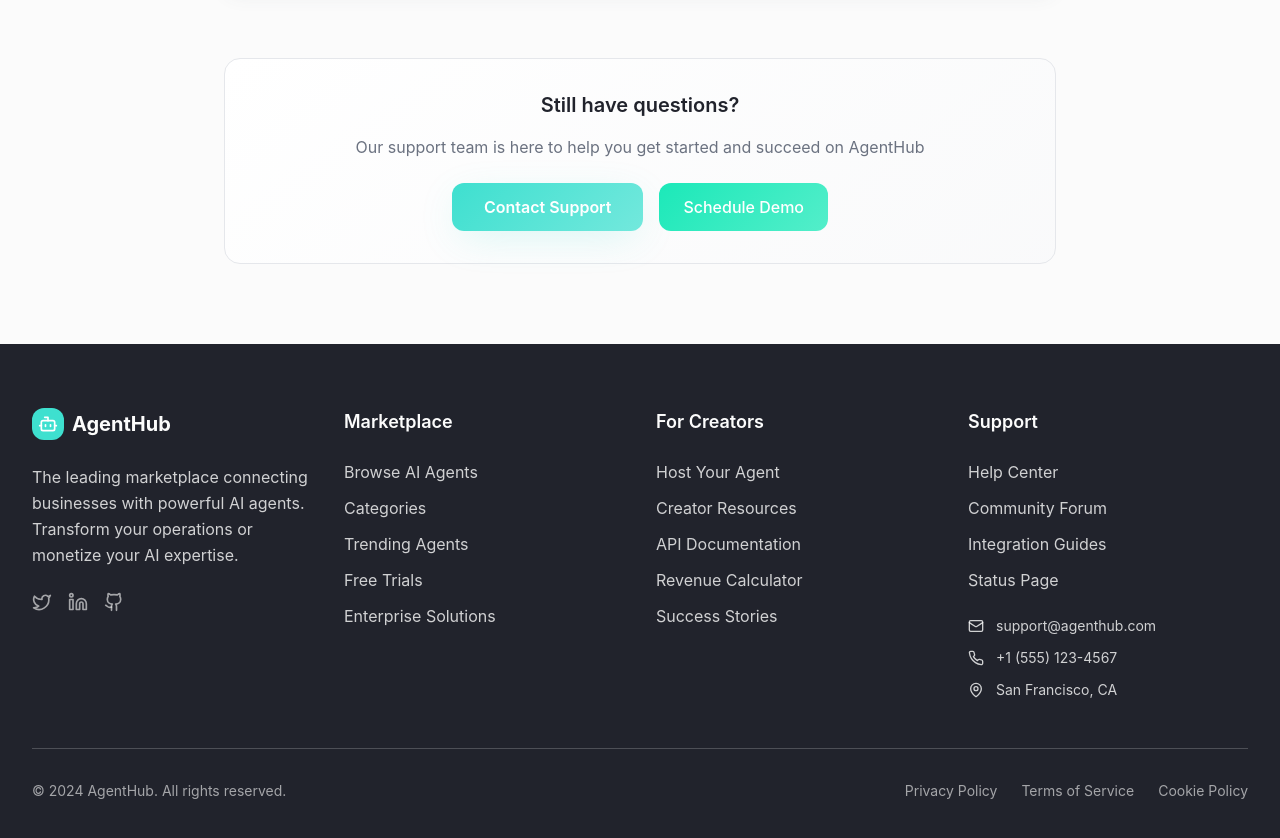
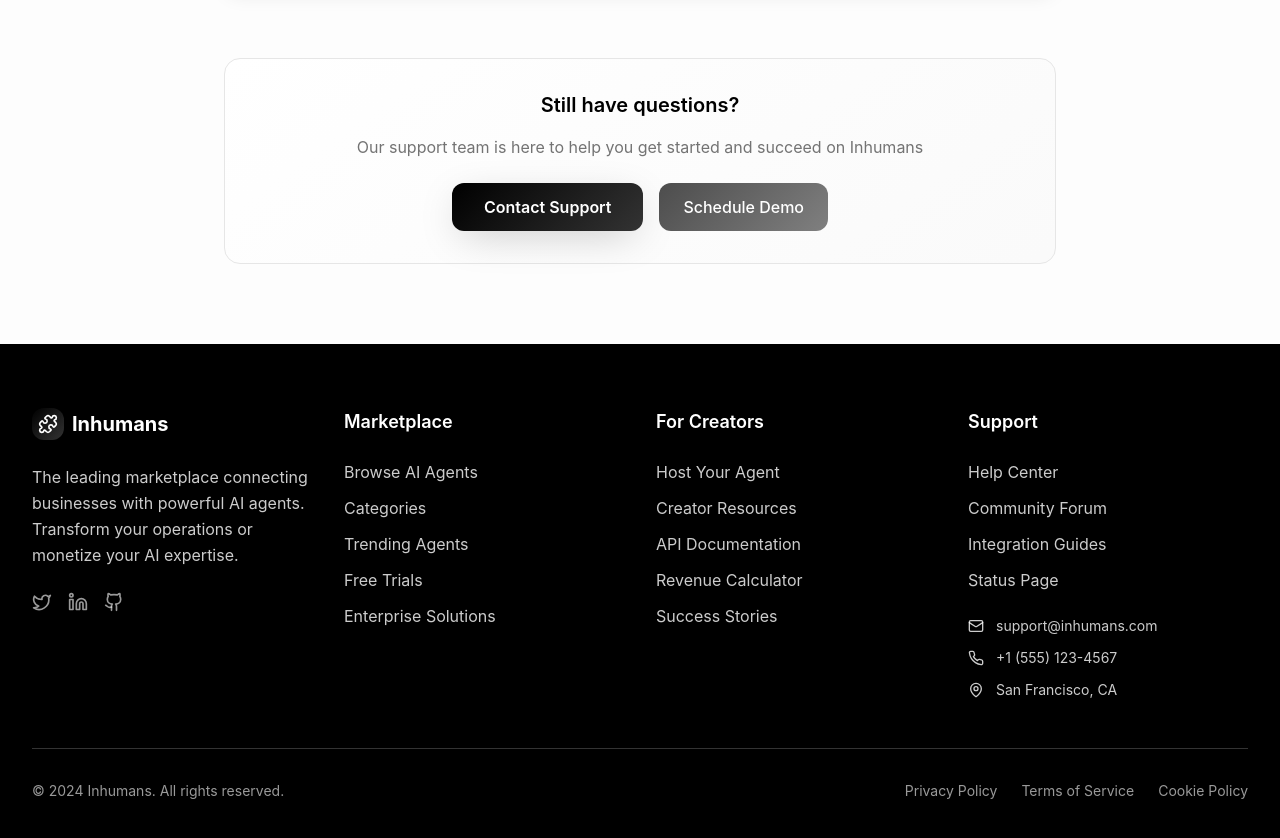
Before and after one commit to inhumans-I0/inhumans2, a React (Vite) app: page / in a window 1280 px wide. Shown: the part 6260-7098 px from the top of the page. Built offline with nearby package versions, Linux system fonts and the light colour scheme; the HTML template or start-up script is replaced by a standard one.

Commit message:
Revert color theme and rename

```diff
--- a/src/components/FAQ.tsx
+++ b/src/components/FAQ.tsx
@@ -30,7 +30,7 @@ const hosterFAQs = [
     answer: "Earnings vary based on agent quality, pricing, and market demand. Top creators earn $10K-$50K+ monthly. We provide detailed analytics and optimization tips to maximize your revenue potential."
   },
   {
-    question: "What percentage does AgentHub take?",
+    question: "What percentage does Inhumans take?",
     answer: "We take a 20% platform fee on all sales, which covers hosting, payment processing, marketing, customer support, and platform maintenance. You keep 80% of every sale."
   },
   {
@@ -65,7 +65,7 @@ const FAQ = () => {
             Frequently Asked <span className="text-gradient-primary">Questions</span>
           </h2>
           <p className="text-xl text-muted-foreground">
-            Get answers to common questions about using and hosting on AgentHub
+            Get answers to common questions about using and hosting on Inhumans
           </p>
         </div>
 
@@ -130,7 +130,7 @@ const FAQ = () => {
         <div className="mt-16 text-center p-8 bg-gradient-card rounded-2xl border border-border">
           <h3 className="text-xl font-semibold mb-4">Still have questions?</h3>
           <p className="text-muted-foreground mb-6">
-            Our support team is here to help you get started and succeed on AgentHub
+            Our support team is here to help you get started and succeed on Inhumans
           </p>
           <div className="flex flex-col sm:flex-row gap-4 justify-center">
             <button className="cta-primary">
--- a/src/components/Footer.tsx
+++ b/src/components/Footer.tsx
@@ -1,4 +1,4 @@
-import { Bot, Twitter, Linkedin, Github, Mail, Phone, MapPin } from "lucide-react";
+import { Puzzle, Twitter, Linkedin, Github, Mail, Phone, MapPin } from "lucide-react";
 
 const Footer = () => {
   return (
@@ -8,10 +8,10 @@ const Footer = () => {
           {/* Brand & Description */}
           <div className="md:col-span-1">
             <div className="flex items-center space-x-2 mb-6">
-              <div className="flex items-center justify-center w-8 h-8 bg-primary rounded-lg">
-                <Bot className="w-5 h-5 text-primary-foreground" />
+              <div className="flex items-center justify-center w-8 h-8 bg-gradient-primary rounded-lg">
+                <Puzzle className="w-5 h-5 text-primary-foreground" />
               </div>
-              <span className="text-xl font-bold">AgentHub</span>
+              <span className="text-xl font-bold">Inhumans</span>
             </div>
             <p className="text-background/80 leading-relaxed mb-6">
               The leading marketplace connecting businesses with powerful AI agents.
@@ -123,7 +123,7 @@ const Footer = () => {
             <div className="space-y-3">
               <div className="flex items-center gap-3 text-background/80">
                 <Mail className="w-4 h-4" />
-                <span className="text-sm">support@agenthub.com</span>
+                <span className="text-sm">support@inhumans.com</span>
               </div>
               <div className="flex items-center gap-3 text-background/80">
                 <Phone className="w-4 h-4" />
@@ -141,7 +141,7 @@ const Footer = () => {
         <div className="border-t border-background/20 pt-8">
           <div className="flex flex-col md:flex-row justify-between items-center">
             <div className="text-background/60 text-sm mb-4 md:mb-0">
-              © 2024 AgentHub. All rights reserved.
+              © 2024 Inhumans. All rights reserved.
             </div>
             <div className="flex space-x-6 text-sm">
               <a href="#" className="text-background/60 hover:text-background transition-colors">
--- a/src/index.css
+++ b/src/index.css
@@ -6,61 +6,61 @@
 
 @layer base {
   :root {
-    --background: 0 0% 99%;
-    --foreground: 225 15% 15%;
+    --background: 0 0% 100%;
+    --foreground: 0 0% 0%;
 
     --card: 0 0% 100%;
-    --card-foreground: 225 15% 15%;
+    --card-foreground: 0 0% 0%;
 
     --popover: 0 0% 100%;
-    --popover-foreground: 225 15% 15%;
+    --popover-foreground: 0 0% 0%;
 
-    /* Teal primary colors - Professional and innovative */
-    --primary: 174 72% 56%;
+    /* Black primary colors */
+    --primary: 0 0% 0%;
     --primary-foreground: 0 0% 100%;
-    --primary-glow: 174 72% 68%;
+    --primary-glow: 0 0% 20%;
 
-    /* Lavender secondary for accents */
-    --secondary: 266 73% 70%;
+    /* Gray secondary for accents */
+    --secondary: 0 0% 40%;
     --secondary-foreground: 0 0% 100%;
-    --secondary-glow: 266 73% 82%;
+    --secondary-glow: 0 0% 60%;
 
-    /* Success teal for positive actions */
-    --success: 166 82% 51%;
+    /* Success - keeping subtle gray */
+    --success: 0 0% 30%;
     --success-foreground: 0 0% 100%;
-    --success-glow: 166 82% 63%;
+    --success-glow: 0 0% 50%;
 
-    /* Deep lavender for CTAs */
-    --accent: 266 73% 70%;
+    /* Accent - dark gray for CTAs */
+    --accent: 0 0% 10%;
     --accent-foreground: 0 0% 100%;
-    --accent-glow: 266 73% 82%;
+    --accent-glow: 0 0% 30%;
 
-    --muted: 220 14% 96%;
-    --muted-foreground: 220 8.9% 46.1%;
+    --muted: 0 0% 96%;
+    --muted-foreground: 0 0% 45%;
 
     --destructive: 0 84.2% 60.2%;
     --destructive-foreground: 0 0% 100%;
 
-    --border: 220 13% 91%;
-    --input: 220 13% 91%;
-    --ring: 174 72% 56%;
+    --border: 0 0% 90%;
+    --input: 0 0% 90%;
+    --ring: 0 0% 0%;
 
     --radius: 0.75rem;
 
-    /* Gradients for modern appeal */
-    --gradient-primary: linear-gradient(135deg, hsl(var(--primary)), hsl(var(--primary-glow)));
-    --gradient-secondary: linear-gradient(135deg, hsl(var(--secondary)), hsl(var(--secondary-glow)));
-    --gradient-hero: linear-gradient(135deg, hsl(var(--primary)) 0%, hsl(var(--secondary)) 100%);
-    --gradient-card: linear-gradient(145deg, hsl(var(--card)) 0%, hsl(220 14% 98%) 100%);
-    --gradient-cta: linear-gradient(135deg, hsl(var(--accent)), hsl(var(--accent-glow)));
-    --gradient-success: linear-gradient(135deg, hsl(var(--success)), hsl(var(--success-glow)));
+    /* Gradients - black to gray */
+    --gradient-primary: linear-gradient(135deg, hsl(0 0% 0%), hsl(0 0% 20%));
+    --gradient-secondary: linear-gradient(135deg, hsl(0 0% 40%), hsl(0 0% 60%));
+    --gradient-hero: linear-gradient(135deg, hsl(0 0% 0%) 0%, hsl(0 0% 30%) 100%);
+    --gradient-card: linear-gradient(145deg, hsl(0 0% 100%) 0%, hsl(0 0% 98%) 100%);
+    --gradient-cta: linear-gradient(135deg, hsl(0 0% 10%), hsl(0 0% 30%));
+    --gradient-success: linear-gradient(135deg, hsl(0 0% 30%), hsl(0 0% 50%));
 
-    /* Shadows with brand colors */
-    --shadow-primary: 0 10px 40px -10px hsl(var(--primary) / 0.25);
-    --shadow-secondary: 0 10px 40px -10px hsl(var(--secondary) / 0.25);
-    --shadow-accent: 0 10px 40px -10px hsl(var(--accent) / 0.25);
-    --shadow-card: 0 4px 20px -4px hsl(220 14% 35% / 0.1);
-    --shadow-hover: 0 12px 48px -12px hsl(var(--primary) / 0.35);
+    /* Shadows - neutral */
+    --shadow-primary: 0 10px 40px -10px hsl(0 0% 0% / 0.25);
+    --shadow-secondary: 0 10px 40px -10px hsl(0 0% 0% / 0.20);
+    --shadow-accent: 0 10px 40px -10px hsl(0 0% 0% / 0.25);
+    --shadow-card: 0 4px 20px -4px hsl(0 0% 0% / 0.1);
+    --shadow-hover: 0 12px 48px -12px hsl(0 0% 0% / 0.35);
 
     /* Smooth transitions */
     --transition-smooth: all 0.3s cubic-bezier(0.4, 0, 0.2, 1);
```
